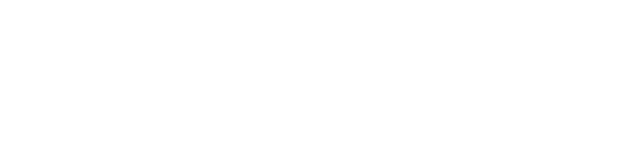
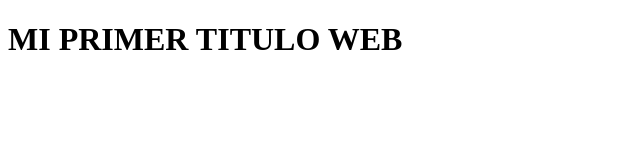
Before and after one commit to SergRome20/pagina_web_lunes_bp, a plain HTML site: page index.html in a window 1280 px wide. Shown: the whole page, without its empty margins (0-640 px from the left). Drawn offline with Linux system fonts and the light colour scheme.

Commit message:
cambio de un h1 inicial

```diff
--- a/index.html
+++ b/index.html
@@ -6,6 +6,6 @@
     <title>Mi primera pagina</title>
 </head>
 <body>
-
+    <h1>MI PRIMER TITULO WEB</h1>
 </body>
 </html>
```
